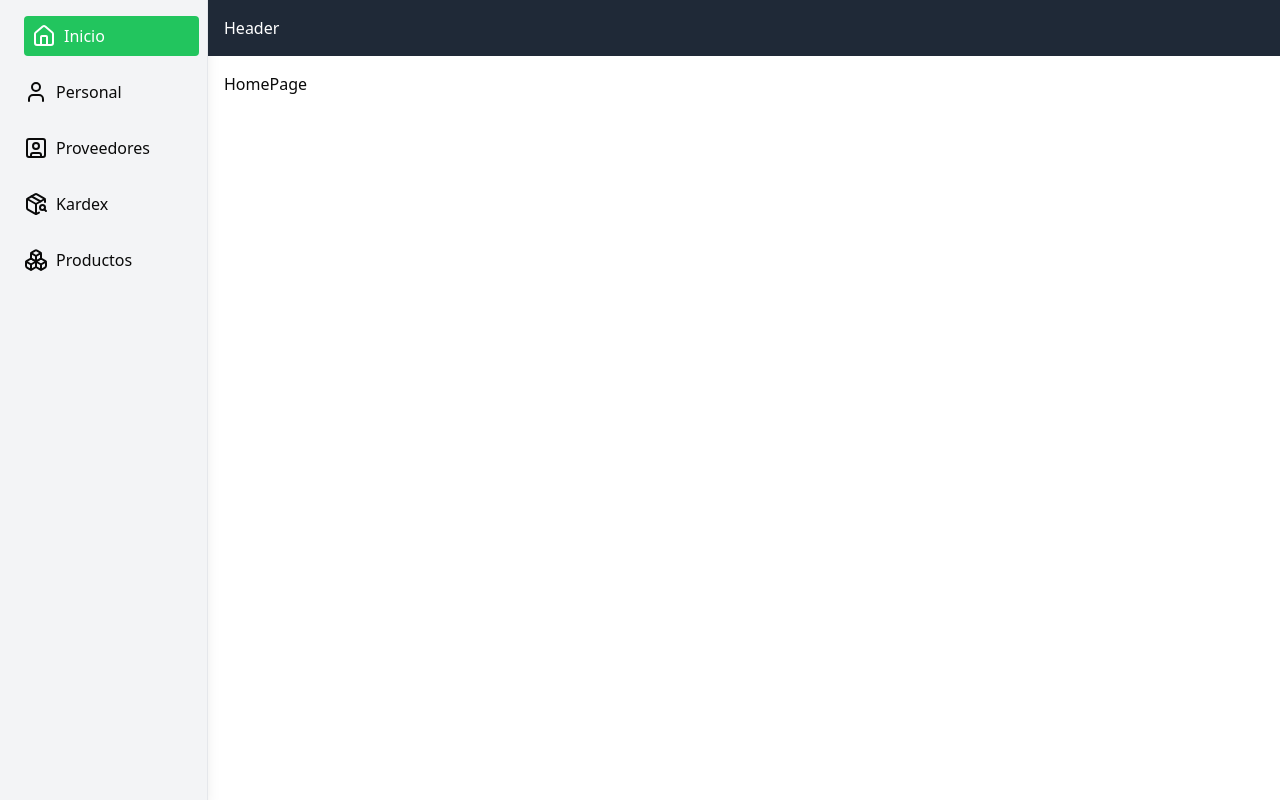
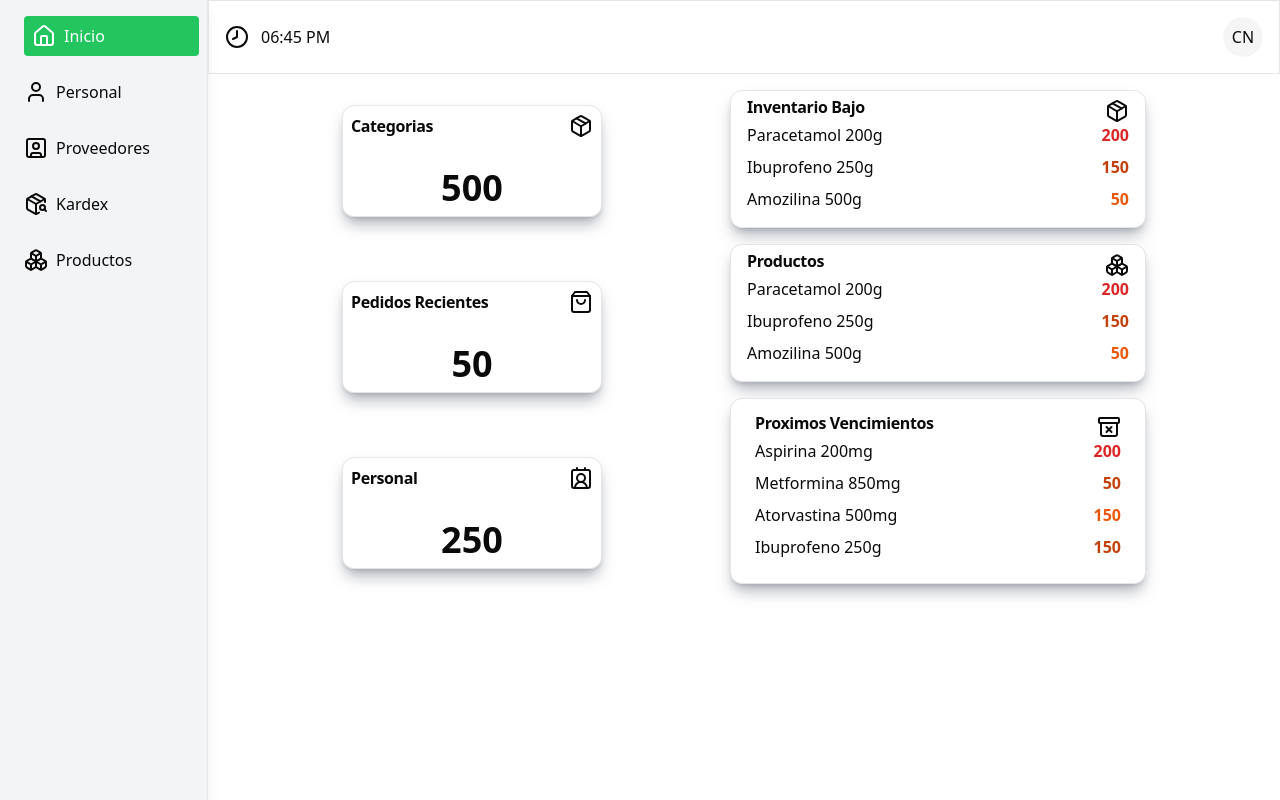
Before and after one commit to SystemInventory/front-inventary, a React (Vite) app: page /home in a window 1280 px wide. Built offline with nearby package versions, Linux system fonts and the light colour scheme.

Commit message:
Refactorizar configuración de dependencias y estilos en la aplicación

```diff
--- a/package.json
+++ b/package.json
@@ -23,6 +23,7 @@
     "clsx": "^2.1.1",
     "cmdk": "^1.0.0",
     "date-fns": "^3.6.0",
+    "dayjs": "^1.11.13",
     "lucide-react": "^0.441.0",
     "next-themes": "^0.3.0",
     "react": "^18.3.1",
--- a/src/components/FloatingMenu.jsx/FloatingMenu.jsx
+++ b/src/components/FloatingMenu.jsx/FloatingMenu.jsx
@@ -10,7 +10,7 @@ export const FloatingMenu = () => {
     }`;
 
   return (
-    <div className="h-screen bg-gray-100 shadow-lg flex flex-col gap-4 border-r border-gray-200 p-4 md:w-48 lg:w-52 transition-colors duration-300">
+    <div className="h-full bg-gray-100 shadow-lg flex flex-col gap-4 border-r border-gray-200 p-4 md:w-48 lg:w-52 transition-colors duration-300">
       <Link to="/home" className={linkClasses("/home")}>
         <House className="sm:hidden" size={35} />
         <House className="hidden sm:block" />
--- a/src/components/ui/card.jsx
+++ b/src/components/ui/card.jsx
@@ -5,7 +5,7 @@ import { cn } from "@/lib/utils"
 const Card = React.forwardRef(({ className, ...props }, ref) => (
   <div
     ref={ref}
-    className={cn("rounded-xl border bg-card text-card-foreground shadow", className)}
+    className={cn("rounded-xl border bg-card text-card-foreground shadow-lg shadow-gray-500/50", className)}
     {...props} />
 ))
 Card.displayName = "Card"
@@ -35,7 +35,7 @@ const CardDescription = React.forwardRef(({ className, ...props }, ref) => (
 CardDescription.displayName = "CardDescription"
 
 const CardContent = React.forwardRef(({ className, ...props }, ref) => (
-  <div ref={ref} className={cn("p-6 pt-0", className)} {...props} />
+  <div ref={ref} className={cn("p-2 pt-0", className)} {...props} />
 ))
 CardContent.displayName = "CardContent"
 
--- a/src/layout/DashboardLayout.jsx
+++ b/src/layout/DashboardLayout.jsx
@@ -4,11 +4,11 @@ import { Header } from "./Header";
 
 export const DashboardLayout = () => {
   return (
-    <div className="container-dashboard-layout flex">
+    <div className="container-dashboard-layout flex h-screen overflow-hidden">
       <FloatingMenu />
-      <div className="flex-1 flex flex-col">
+      <div className="flex-1 flex flex-col overflow-auto">
         <Header />
-        <div className="p-4 flex-1">
+        <div className="p-4 flex-1 overflow-auto">
           <Outlet />
         </div>
       </div>
--- a/src/layout/Header.jsx
+++ b/src/layout/Header.jsx
@@ -1,7 +1,20 @@
+import { Avatar,AvatarFallback, AvatarImage } from '@/components/ui/avatar';
+import dayjs from 'dayjs';
+import { Clock8 } from 'lucide-react';
 export const Header = () => {
+  const currentTime = dayjs().format("hh:mm A");
   return (
-    <header className="bg-gray-800 text-white p-4 flex items-center">
-      <div className="mr-4">Header</div>
+    <header className=" border p-4 flex items-center justify-between">
+      <div className='flex gap-3'>
+      <Clock8 />
+       {currentTime}
+      </div>
+      <div>
+        <Avatar  >
+          <AvatarImage/>
+          <AvatarFallback>CN</AvatarFallback>
+        </Avatar>
+      </div>
     </header>
   )
 }
--- a/src/pages/HomePage.jsx
+++ b/src/pages/HomePage.jsx
@@ -1,5 +1,135 @@
+import { Card, CardContent, CardTitle } from "@/components/ui/card";
+import {
+  ArchiveX,
+  Boxes,
+  ContactRound,
+  Package,
+  ShoppingBag,
+} from "lucide-react";
+
 export const HomePage = () => {
   return (
-    <div>HomePage</div>
-  )
-}
+    <div className=" gap-32 flex mx-auto justify-center ">
+      {/* Contenedor de la Sección 1 */}
+      <div className="flex justify-center flex-col w-1/4 min-w-[200px]">
+        {/* SECCION 1 */}
+        <div className="flex flex-col gap-16">
+          <Card className="p-2 flex flex-col h-28">
+            <div className="flex items-center justify-between">
+              <CardTitle className="mr-2">Categorias</CardTitle>
+              <Package />
+            </div>
+            <div className="flex-grow flex justify-center items-end">
+              <span className="font-bold text-4xl">500</span>
+            </div>
+          </Card>
+
+          <Card className="p-2 flex flex-col h-28">
+            <div className="flex items-center justify-between">
+              <CardTitle className="mr-2">Pedidos Recientes</CardTitle>
+              <ShoppingBag />
+            </div>
+            <div className="flex-grow flex justify-center items-end">
+              <span className="font-bold text-4xl">50</span>
+            </div>
+          </Card>
+
+          <Card className="p-2 flex flex-col h-28">
+            <div className="flex items-center justify-between">
+              <CardTitle className="mr-2">Personal</CardTitle>
+              <ContactRound />
+            </div>
+            <div className="flex-grow flex justify-center items-end">
+              <span className="font-bold text-4xl">250</span>
+            </div>
+          </Card>
+        </div>
+      </div>
+      {/* Contenedor de las Secciones 2 y 3 */}
+      <div className="flex  w-[40%]  flex-col  gap-4 items-center">
+        {/* SECCION 2 */}
+        <div className="flex  w-full max-w-md flex-col gap-4 items-center">
+          <Card className="flex flex-col w-full p-2 ">
+            <div className="flex justify-between mx-2">
+              <CardTitle>Inventario Bajo</CardTitle>
+              <Package />
+            </div>
+            <div className="flex flex-col">
+              <CardContent className="flex justify-between">
+                Paracetamol 200g
+                <span className="text-red-600 font-semibold">200</span>
+              </CardContent>
+              <CardContent className="flex justify-between">
+                Ibuprofeno 250g
+                <span className="text-orange-700 font-semibold">150</span>
+              </CardContent>
+              <CardContent className="flex justify-between">
+                Amozilina 500g
+                <span className="text-orange-600 font-semibold">50</span>
+              </CardContent>
+            </div>
+          </Card>
+
+          <Card className="flex  flex-col w-full max-w-md p-2">
+            <div className="flex justify-between mx-2">
+              <CardTitle className="mr-2">Productos</CardTitle>
+              <Boxes />
+            </div>
+            <div className="flex flex-col">
+              <CardContent className="flex justify-between">
+                Paracetamol 200g
+                <span className="text-red-600 font-semibold">200</span>
+              </CardContent>
+              <CardContent className="flex justify-between">
+                Ibuprofeno 250g
+                <span className="text-orange-700 font-semibold">150</span>
+              </CardContent>
+              <CardContent className="flex justify-between">
+                Amozilina 500g
+                <span className="text-orange-600 font-semibold">50</span>
+              </CardContent>
+            </div>
+          </Card>
+        </div>
+
+        {/* SECCION 3 */}
+        <Card className="p-4 w-full max-w-md  overflow-auto">
+          <div className="flex justify-between mx-2">
+            <CardTitle>Proximos Vencimientos</CardTitle>
+            <ArchiveX />
+          </div>
+          <div className="flex flex-col max-h-32 flex-1 overflow-y-auto">
+            <CardContent className="flex justify-between">
+              Aspirina 200mg
+              <span className="text-red-600 font-semibold">200</span>
+            </CardContent>
+            <CardContent className="flex justify-between">
+              Metformina 850mg
+              <span className="text-orange-700 font-semibold">50</span>
+            </CardContent>
+            <CardContent className="flex justify-between">
+              Atorvastina 500mg
+              <span className="text-orange-600 font-semibold">150</span>
+            </CardContent>
+            <CardContent className="flex justify-between">
+              Ibuprofeno 250g
+              <span className="text-orange-700 font-semibold">150</span>
+            </CardContent>
+            <CardContent className="flex justify-between">
+              Amozilina 500g
+              <span className="text-orange-600 font-semibold">50</span>
+            </CardContent>
+            <CardContent className="flex justify-between">
+              Amozilina 500g
+              <span className="text-orange-600 font-semibold">50</span>
+            </CardContent>
+            <CardContent className="flex justify-between">
+              Amozilina 500g
+              <span className="text-orange-600 font-semibold">50</span>
+            </CardContent>
+          </div>
+        </Card>
+      </div>
+    </div>
+  );
+};
```
Also changed, not shown: 1 other file (tests, documents, lock files or other folders).
